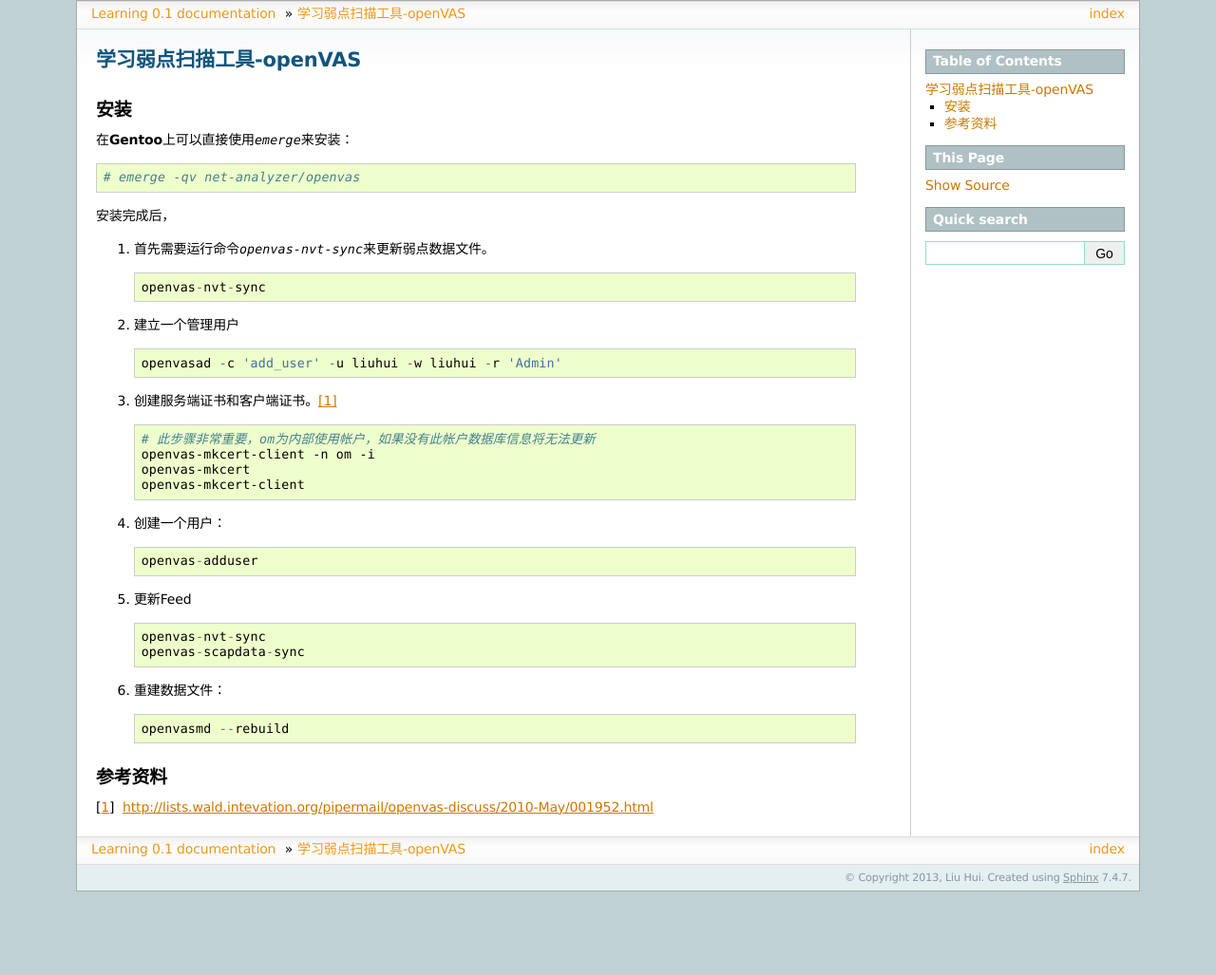
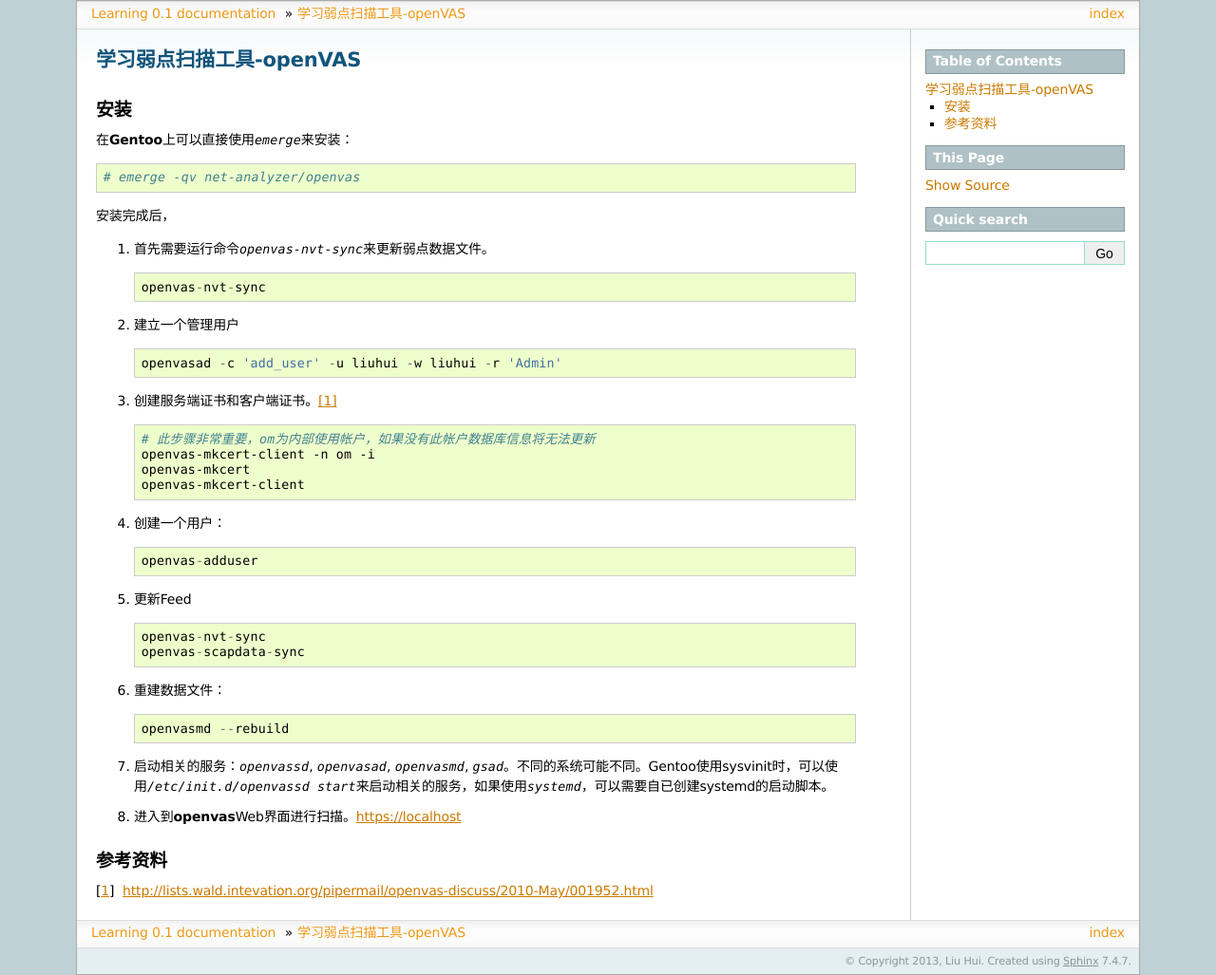
Before and after one commit to huiliu/learning.docs.hui, a Sphinx documentation site: the page built from source/openvas.rst, in a window 1280 px wide. Shown: the whole page at 95% size. Built offline with Sphinx 7.4.7, drawn with Linux system fonts in a browser that asks for light colours; formulas are drawn with MathJax 3; before the commit the page ends 939 px from its top, so only the background shows below that.

Commit message:
UPDATE openvas.rst

```diff
--- a/source/openvas.rst
+++ b/source/openvas.rst
@@ -39,6 +39,9 @@
 
         openvasmd --rebuild
 
+7.  启动相关的服务：\ `openvassd`, `openvasad`, `openvasmd`, `gsad`\ 。不同的系统可能不同。Gentoo使用sysvinit时，可以使用\ `/etc/init.d/openvassd start`\ 来启动相关的服务，如果使用\ `systemd`\ ，可以需要自已创建systemd的启动脚本。
+
+8.  进入到\ **openvas**\ Web界面进行扫描。https://localhost
 
 参考资料
 ==========
```
